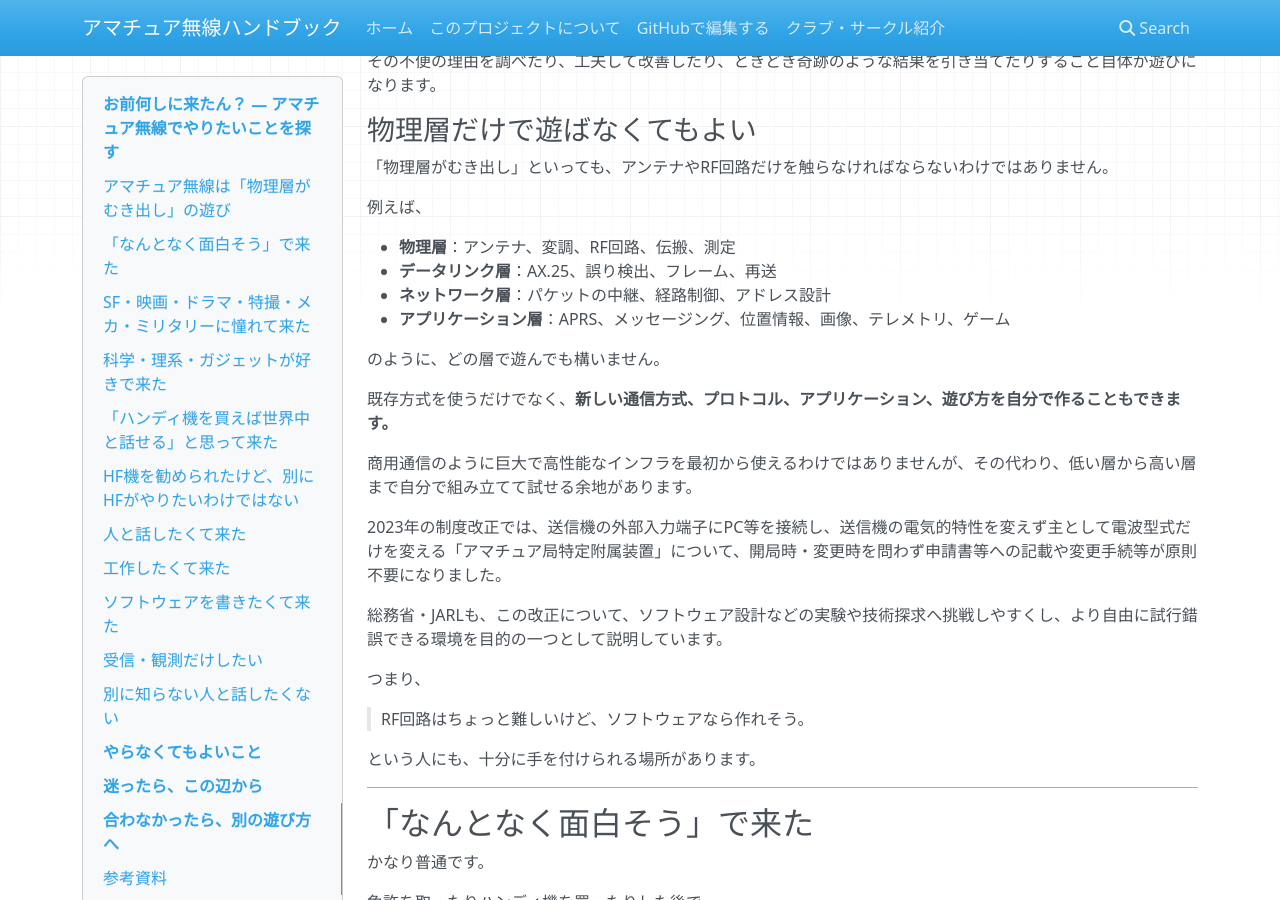
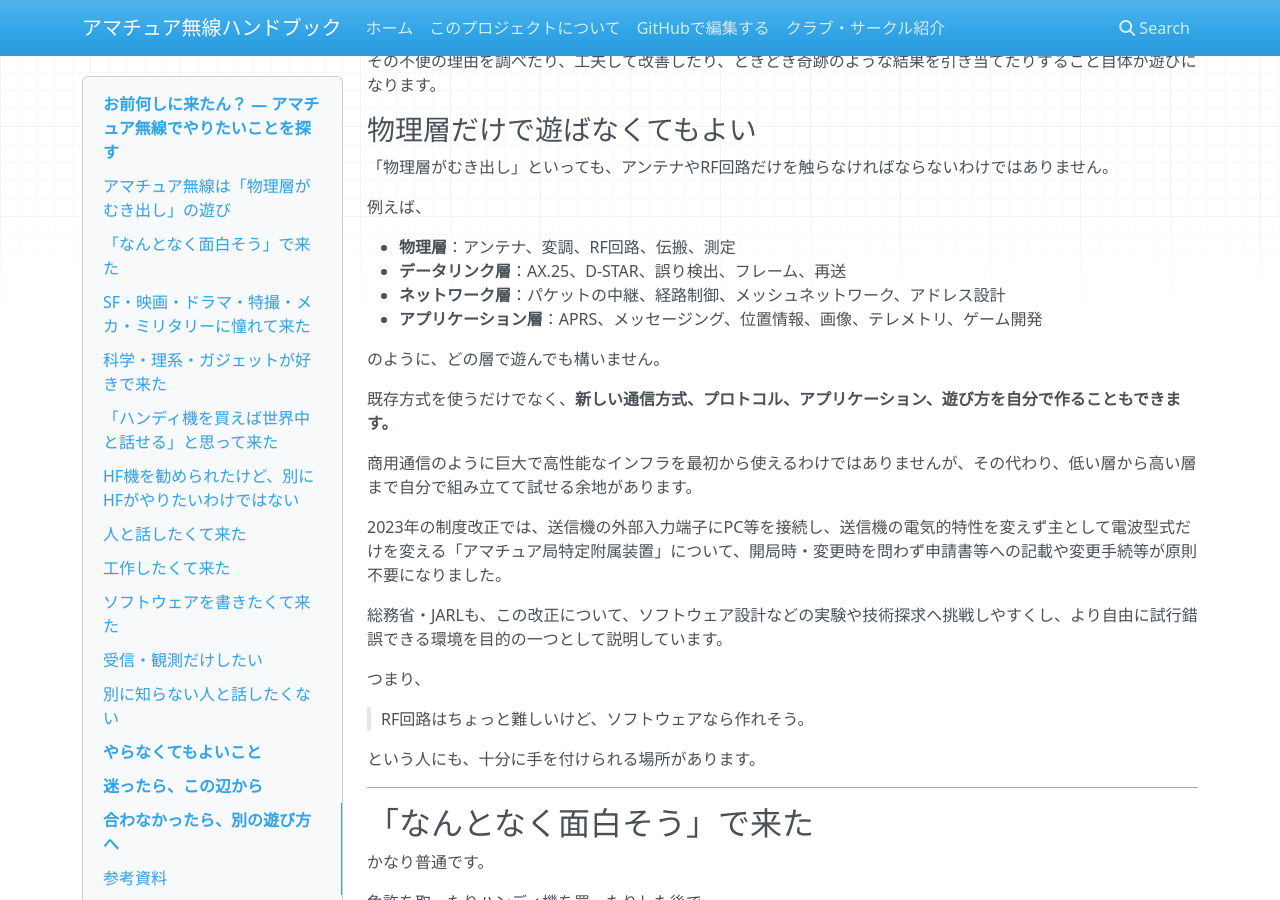
Before and after one commit to CQAKIBA/AmateurRadio-Handbook, an MkDocs documentation site: the page built from docs/00_概要/お前何しに来たん.md, in a window 1280 px wide and 900 px high, scrolled down 1783 px. Built offline with MkDocs 1.6.1, drawn with Linux system fonts in a browser that asks for light colours; nearby versions of some CDN libraries.

Commit message:
Revise communication layer details in documentation
Updated the data link, network, and application layer descriptions with new terms.

```diff
--- a/docs/00_概要/お前何しに来たん.md
+++ b/docs/00_概要/お前何しに来たん.md
@@ -86,9 +86,9 @@
 例えば、
 
 - **物理層**：アンテナ、変調、RF回路、伝搬、測定
-- **データリンク層**：AX.25、誤り検出、フレーム、再送
-- **ネットワーク層**：パケットの中継、経路制御、アドレス設計
-- **アプリケーション層**：APRS、メッセージング、位置情報、画像、テレメトリ、ゲーム
+- **データリンク層**：AX.25、D-STAR、誤り検出、フレーム、再送
+- **ネットワーク層**：パケットの中継、経路制御、メッシュネットワーク、アドレス設計
+- **アプリケーション層**：APRS、メッセージング、位置情報、画像、テレメトリ、ゲーム開発
 
 のように、どの層で遊んでも構いません。
 
```
